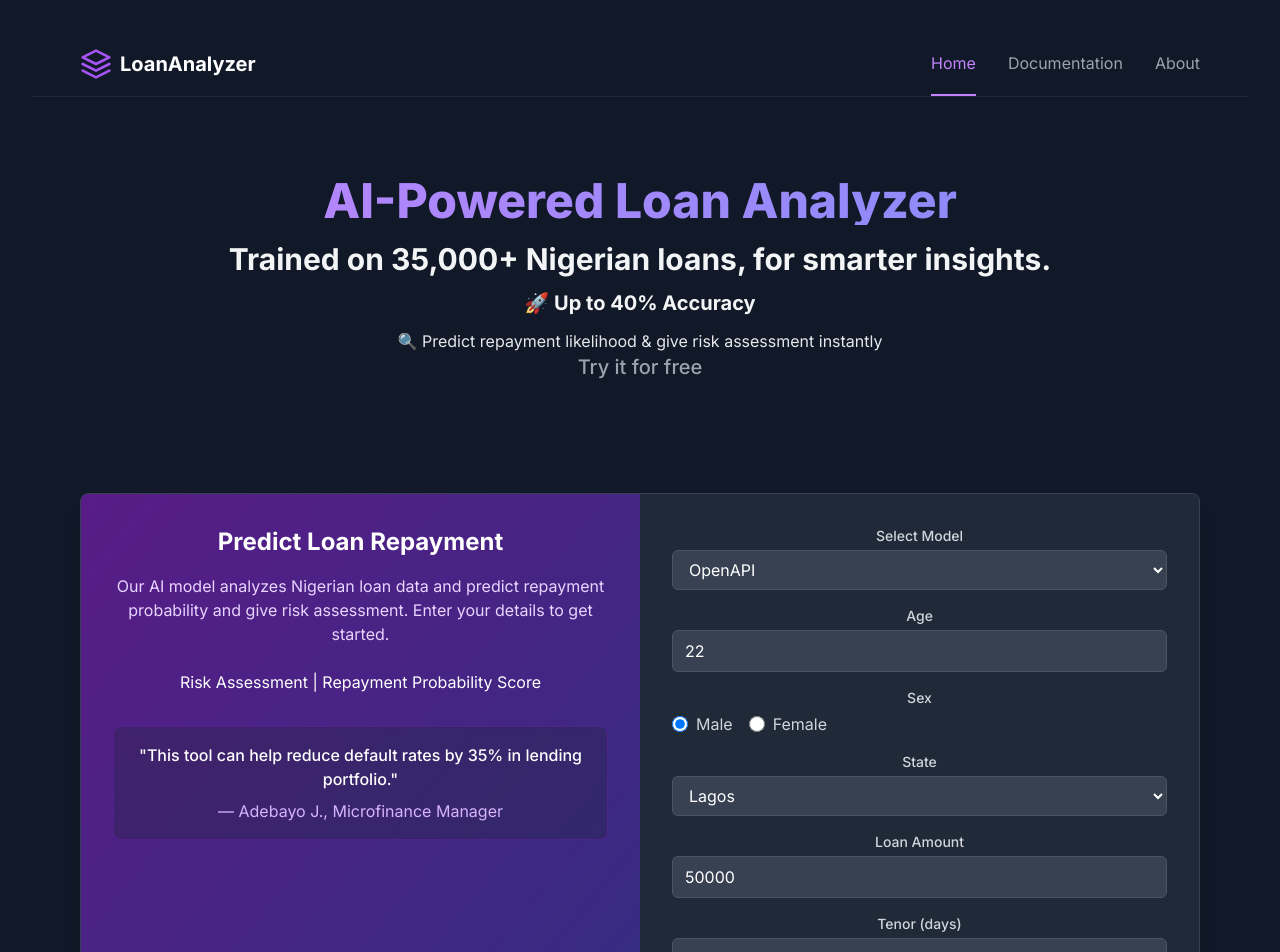
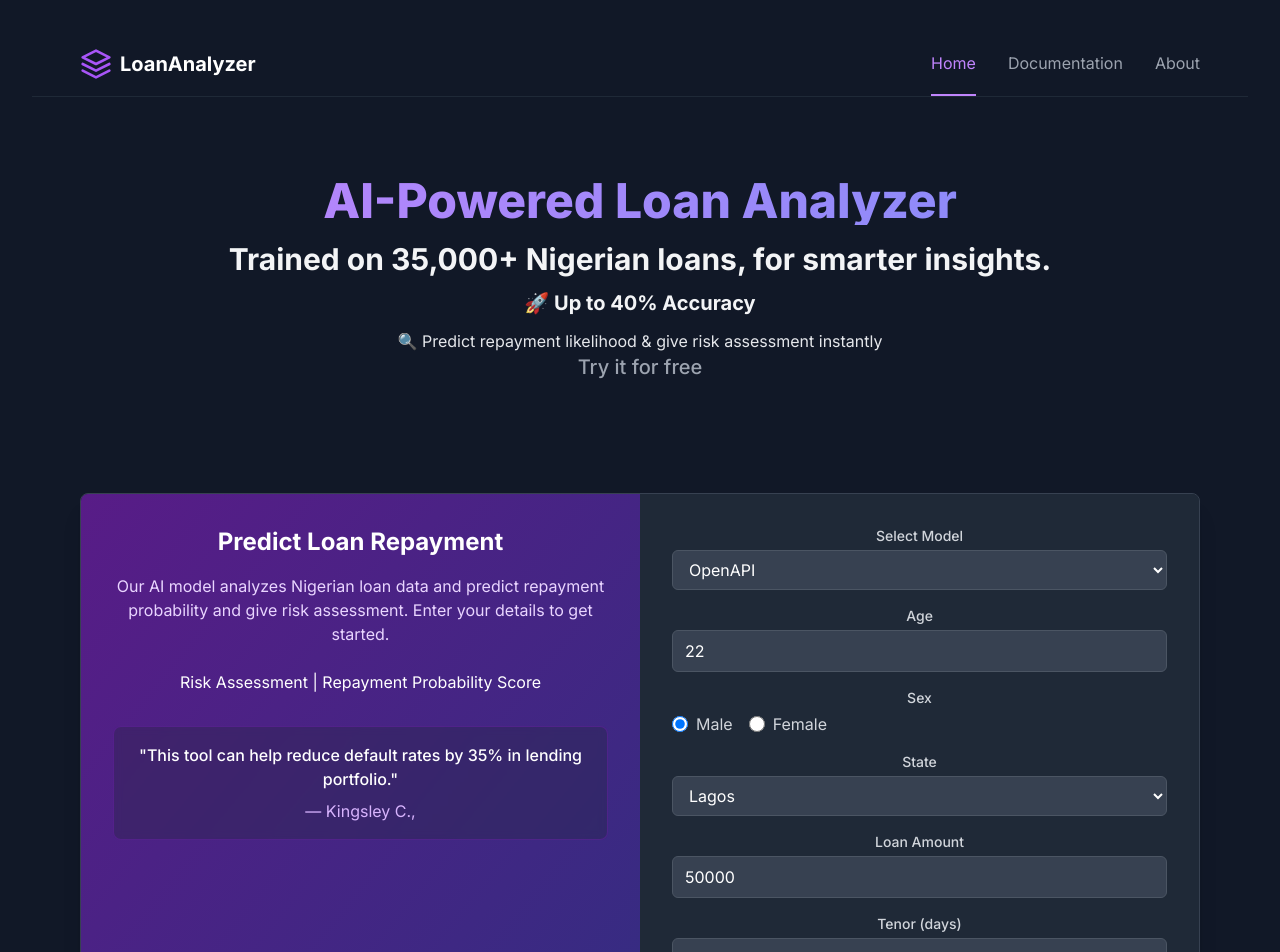
Before and after one commit to Seunope/loan-rcoef-llm-web, a React (Vite) app: page / in a window 1280 px wide. Shown: the top 952 px of the page. Built offline with nearby package versions, Linux system fonts and the light colour scheme.

Commit message:
Hero section clean up

```diff
--- a/src/pages/Home.tsx
+++ b/src/pages/Home.tsx
@@ -113,9 +113,7 @@ const HomePage = () => {
                   "This tool can help reduce default rates by 35% in lending
                   portfolio."
                 </p>
-                <p className="mt-2 text-purple-300">
-                  — Adebayo J., Microfinance Manager
-                </p>
+                <p className="mt-2 text-purple-300">— Kingsley C.,</p>
               </div>
             </div>
           </div>
```
